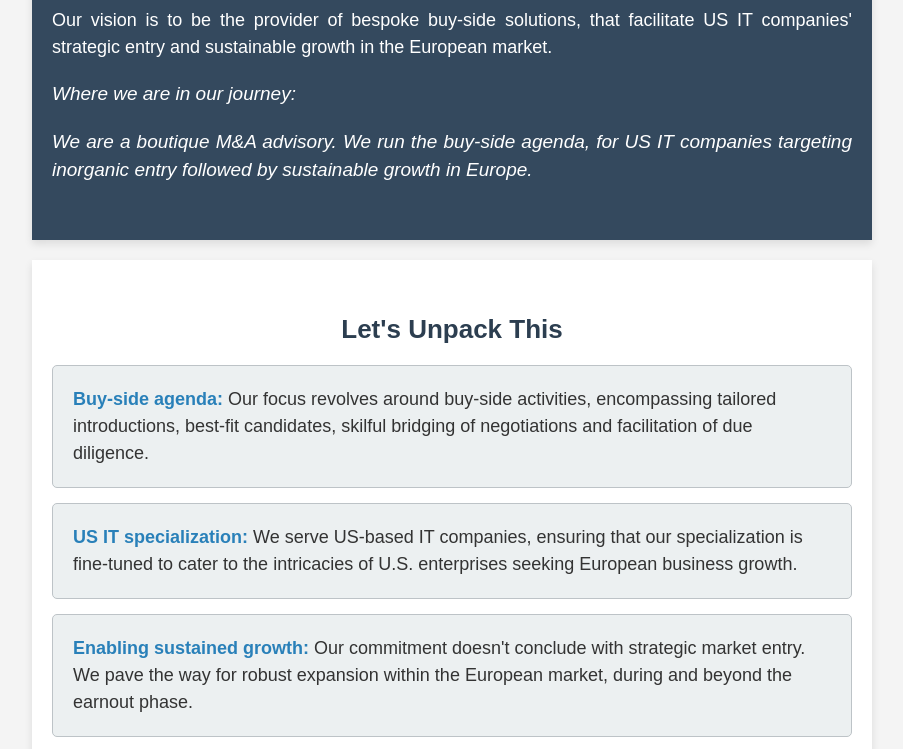
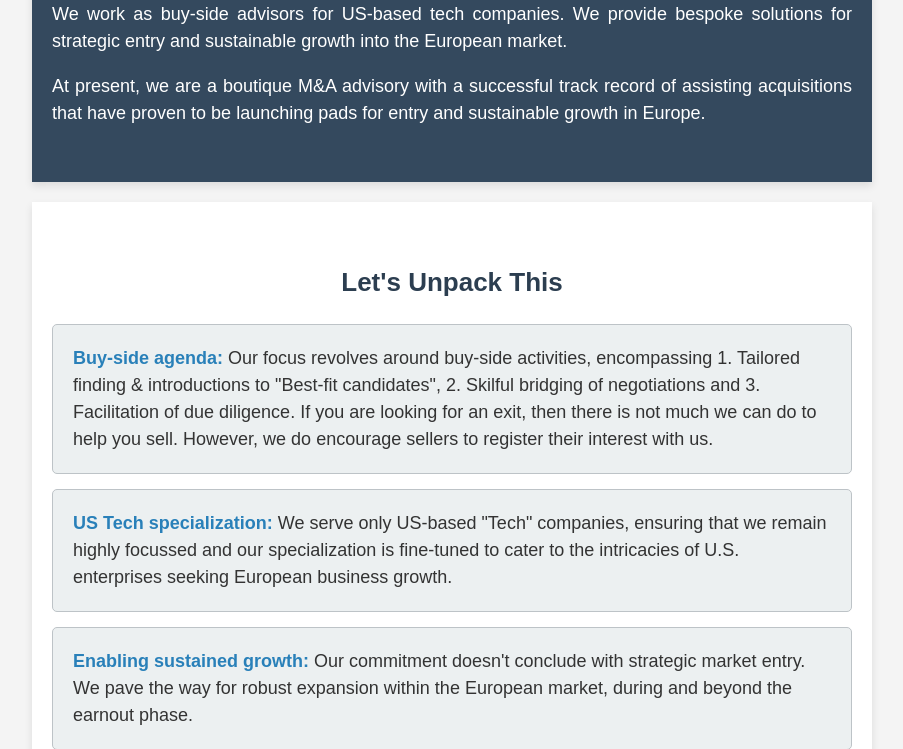
Before and after one commit to Guru656/upvisors-landing-page, a plain HTML site: page index.html in a window 1280 px wide. Shown: the part 187-936 px from the top of the page, without its empty margins (188-1091 px from the left). Drawn offline with Linux system fonts and the light colour scheme.

Commit message:
Update index.html

```diff
--- a/index.html
+++ b/index.html
@@ -3,7 +3,7 @@
 <head>
   <meta charset="UTF-8">
   <meta name="viewport" content="width=device-width, initial-scale=1.0">
-  <title>Upvisors Ltd - Our Vision</title>
+  <title>Welcome to Upvisors Ltd - Our Vision</title>
   <style>
     /* Basic Styling */
     body {
@@ -34,23 +34,8 @@
       text-align: center;
       color: white; /* Company name in white */
       font-size: 38px; /* Increased by 6 points */
-      margin-top: 10px; /* Reduced space above company name */
+      margin-top: 5px; /* Reduced space above company name */
       margin-bottom: 10px; /* Reduced space below */
-    }
-
-    h2 {
-      text-align: center;
-      color: white; /* "Our Vision" in white */
-      font-size: 26px; /* Increased by 2 points */
-      margin-top: 10px; /* Reduced space above */
-      margin-bottom: 10px; /* Reduced space below */
-    }
-
-    /* Unpack This Section Heading */
-    .unpack-heading {
-      text-align: center;
-      color: #2C3E50; /* Dark color for visibility */
-      font-size: 26px; /* Matching size for consistency */
     }
 
     p {
@@ -59,10 +44,17 @@
       font-size: 18px; /* Increased by 2 points */
     }
 
-    /* Styling for the "Where we are in our journey" section */
+    /* Styling for the "Who we are in our journey" section */
     .journey-text {
       font-style: italic;
       font-size: 19px; /* Increased by 2 points */
+    }
+
+    /* Unpack This Section Heading */
+    .unpack-heading {
+      text-align: center;
+      color: #2C3E50; /* Dark blue color for visibility */
+      font-size: 26px; /* Matching size for consistency */
     }
 
     /* Styling for Bullet Points in Boxes */
@@ -133,22 +125,21 @@
 
   <!-- Company Name and Vision Section -->
   <section class="vision-section">
-    <h1>Upvisors Ltd</h1>
-    <h2>Our Vision</h2>
-    <p>Our vision is to be the provider of bespoke buy-side solutions, that facilitate US IT companies' strategic entry and sustainable growth in the European market.</p>
-    <p class="journey-text">Where we are in our journey:</p>
-    <p class="journey-text">We are a boutique M&A advisory. We run the buy-side agenda, for US IT companies targeting inorganic entry followed by sustainable growth in Europe.</p>
+    <h1>Welcome to Upvisors Ltd</h1>
+    <p class="journey-text">Who we are and Where we are in our journey:</p>
+    <p>We work as buy-side advisors for US-based tech companies. We provide bespoke solutions for strategic entry and sustainable growth into the European market.</p>
+    <p>At present, we are a boutique M&A advisory with a successful track record of assisting acquisitions that have proven to be launching pads for entry and sustainable growth in Europe.</p>
   </section>
 
   <!-- Let's Unpack This Section -->
   <section>
     <h2 class="unpack-heading">Let's Unpack This</h2>
     <ol class="unpack-list">
-      <li><strong>Buy-side agenda:</strong> Our focus revolves around buy-side activities, encompassing tailored introductions, best-fit candidates, skilful bridging of negotiations and facilitation of due diligence.</li>
-      <li><strong>US IT specialization:</strong> We serve US-based IT companies, ensuring that our specialization is fine-tuned to cater to the intricacies of U.S. enterprises seeking European business growth.</li>
+      <li><strong>Buy-side agenda:</strong> Our focus revolves around buy-side activities, encompassing 1. Tailored finding & introductions to "Best-fit candidates", 2. Skilful bridging of negotiations and 3. Facilitation of due diligence. If you are looking for an exit, then there is not much we can do to help you sell. However, we do encourage sellers to register their interest with us.</li>
+      <li><strong>US Tech specialization:</strong> We serve only US-based "Tech" companies, ensuring that we remain highly focussed and our specialization is fine-tuned to cater to the intricacies of U.S. enterprises seeking European business growth.</li>
       <li><strong>Enabling sustained growth:</strong> Our commitment doesn't conclude with strategic market entry. We pave the way for robust expansion within the European market, during and beyond the earnout phase.</li>
-      <li><strong>European market emphasis:</strong> Our primary geographical emphasis lies in Europe, where we leverage our specialized knowledge, extensive networks, and dedicated resources to bolster successful market entry and foster growth.</li>
-      <li><strong>Exclusivity-driven process:</strong> We meticulously select M&A candidates that seamlessly align with our clients' strategic visions. Exclusivity is maintained throughout the process, with the lock-in commitment enduring until the due diligence phase reaches completion.</li>
+      <li><strong>European market emphasis:</strong> Our geographical focus lies in Europe, where we leverage our specialized knowledge, extensive networks, and dedicated resources to bolster successful market entry and foster growth.</li>
+      <li><strong>Exclusivity-driven process:</strong> We meticulously select M&A candidates that sign up for "Exclusivity" with a lock-in commitment enduring until the due diligence phase reaches completion.</li>
     </ol>
   </section>
 
```
